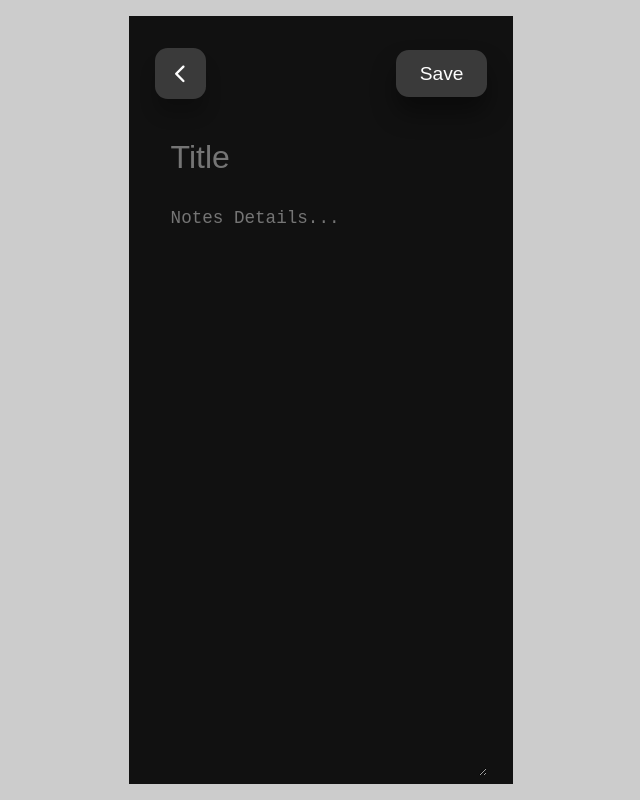
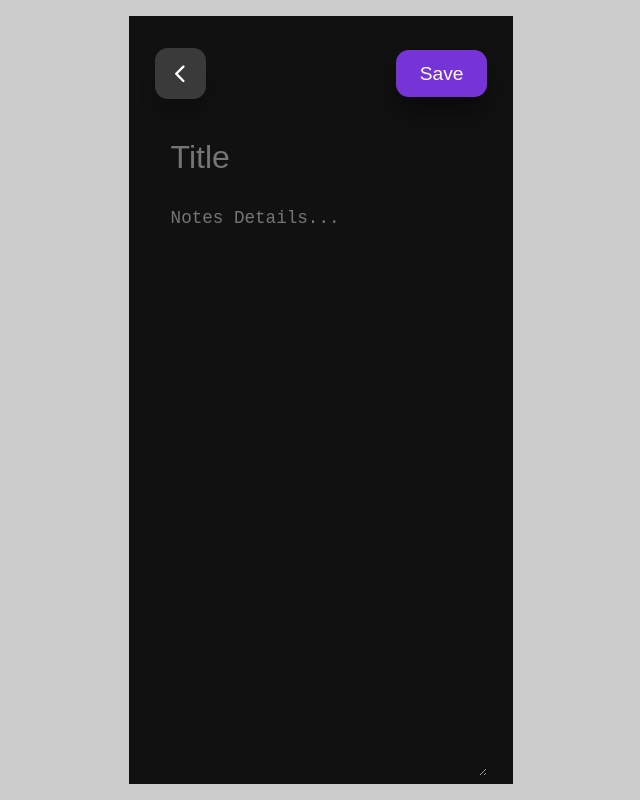
Before and after one commit to allenlopes/Notzy_Notes_App, a React (Create React App) app: page /create-note in a window 1280 px wide. Shown: the whole page, without its empty margins (319-959 px from the left). Built offline with nearby package versions, Linux system fonts and the light colour scheme.

Commit message:
In src/pages/CreateNote.jsx file modified

```diff
--- a/src/pages/CreateNote.jsx
+++ b/src/pages/CreateNote.jsx
@@ -6,7 +6,7 @@ const CreateNote = () => {
     <section>
       <header className="create-note__header">
         <Link to="/" className="btn"> <IoIosArrowBack /> </Link>
-        <button className="btn lg primar">Save</button>
+        <button className="btn lg primary">Save</button>
       </header>
       <form className="create-note__form">
         <input type="text" placeholder="Title" />
```
